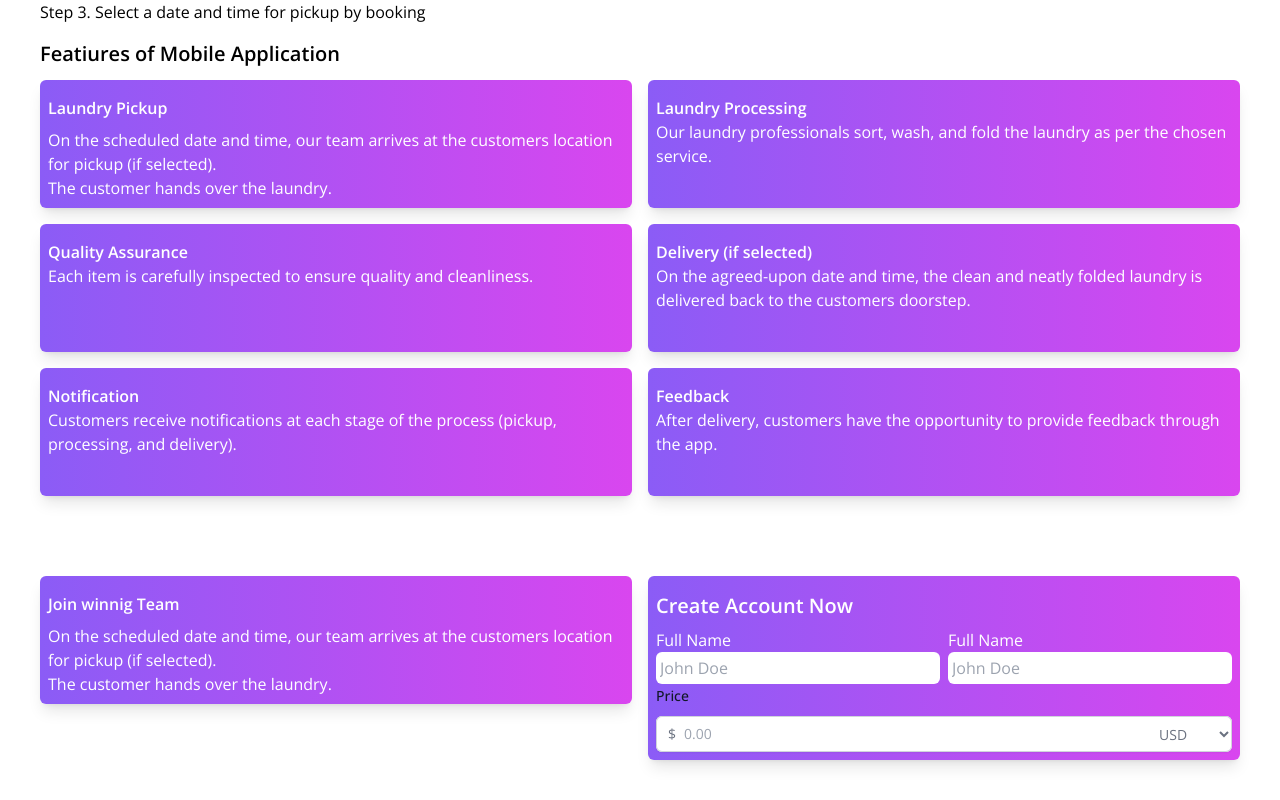
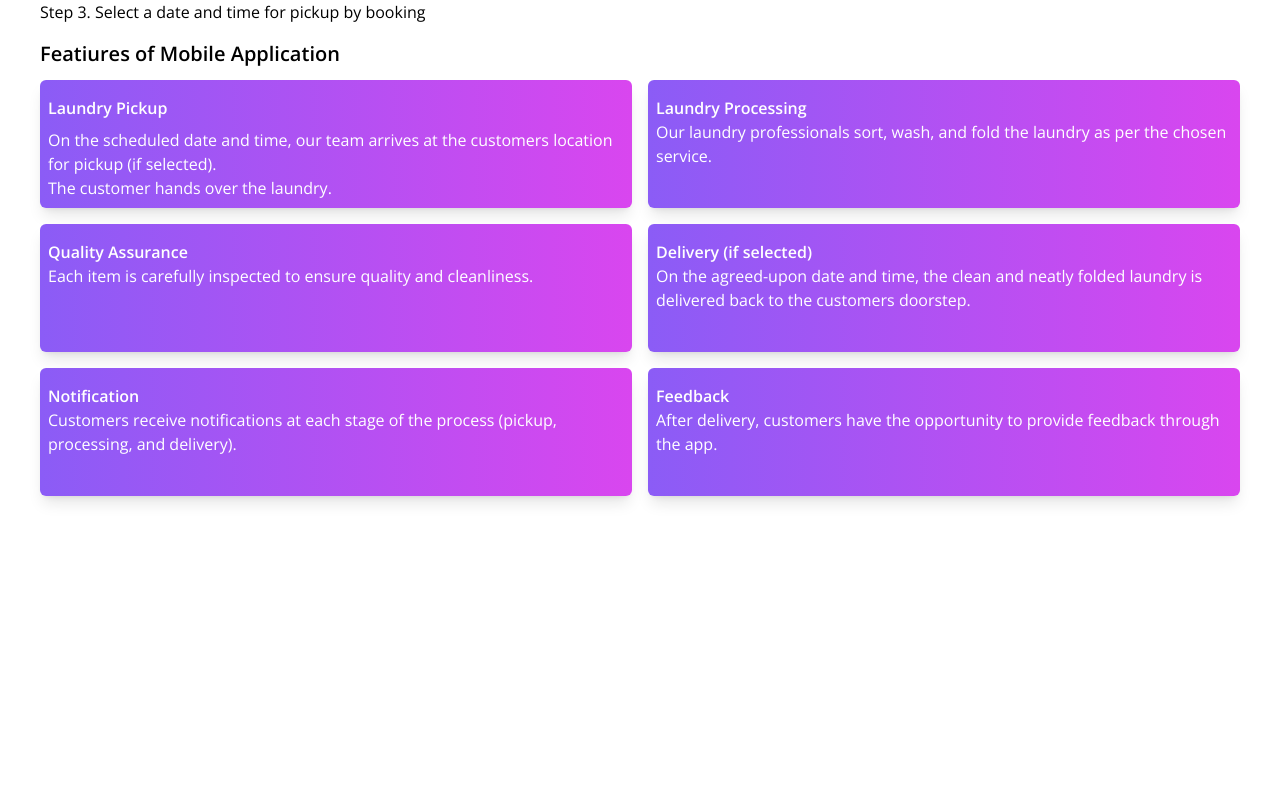
Before and after one commit to HMaroba/m4k-steps, a Next.js app: page / in a window 1280 px wide. Shown: the part 480-1280 px from the top of the page. After the commit the page ends 1016 px from the top, so only its background shows below. Built offline with nearby package versions, Linux system fonts and the light colour scheme.

Commit message:
Created register form

```diff
--- a/src/app/_components/Form.tsx
+++ b/src/app/_components/Form.tsx
@@ -18,22 +18,33 @@
           </h6>
           <div className="grid grid-cols-1 md:grid-cols-2 gap-2 ">
             <div>
-              <label>Full Name</label>
-              <input placeholder="John Doe" className="w-full p-1 rounded-md" type="text"/>
+              <label>First Name</label>
+              <input
+                type="text"
+                name="price"
+                id="price"
+                className="block w-full rounded-md border-0 py-1.5 pl-7 pr-20 text-gray-900 ring-1 ring-inset ring-gray-300 placeholder:text-gray-400 focus:ring-2 focus:ring-inset focus:ring-indigo-600 sm:text-sm sm:leading-6"
+                placeholder="John"
+              />
             </div>
             <div>
-              <label>Full Name</label>
-              <input placeholder="John Doe" className="w-full p-1 rounded-md" type="text" />
+              <label>Last Name</label>
+              <input
+                type="text"
+                name="price"
+                id="price"
+                className="block w-full rounded-md border-0 py-1.5 pl-7 pr-20 text-gray-900 ring-1 ring-inset ring-gray-300 placeholder:text-gray-400 focus:ring-2 focus:ring-inset focus:ring-indigo-600 sm:text-sm sm:leading-6"
+                placeholder=" Doe"
+              />
             </div>
           </div>
           <div>
-      <label htmlFor="price" className="block text-sm font-medium leading-6 text-gray-900">
+            <label
+
+            >
               Price
             </label>
             <div className="relative mt-2 rounded-md shadow-sm">
-        <div className="pointer-events-none absolute inset-y-0 left-0 flex items-center pl-3">
-          <span className="text-gray-500 sm:text-sm">$</span>
-        </div>
               <input
                 type="text"
                 name="price"
@@ -41,20 +52,6 @@
                 className="block w-full rounded-md border-0 py-1.5 pl-7 pr-20 text-gray-900 ring-1 ring-inset ring-gray-300 placeholder:text-gray-400 focus:ring-2 focus:ring-inset focus:ring-indigo-600 sm:text-sm sm:leading-6"
                 placeholder="0.00"
               />
-        <div className="absolute inset-y-0 right-0 flex items-center">
-          <label htmlFor="currency" className="sr-only">
-            Currency
-          </label>
-          <select
-            id="currency"
-            name="currency"
-            className="h-full rounded-md border-0 bg-transparent py-0 pl-2 pr-7 text-gray-500 focus:ring-2 focus:ring-inset focus:ring-indigo-600 sm:text-sm"
-          >
-            <option>USD</option>
-            <option>CAD</option>
-            <option>EUR</option>
-          </select>
-        </div>
             </div>
           </div>
         </div>
--- a/src/app/page.tsx
+++ b/src/app/page.tsx
@@ -3,7 +3,6 @@
 import MobileApplication from "./_components/mobileApp";
 import Table from "./_components/table";
 import HomeBar from "./_components/SidebarMenu";
-import Register from "./_components/Form";
 
 export default function Home() {
   return (
@@ -36,7 +35,6 @@
 
         <Facebook />
         <MobileApplication />
-        <Register />
       </div>
     </main>
   );
```
Lines whose indentation alone changed are shown as unchanged.
